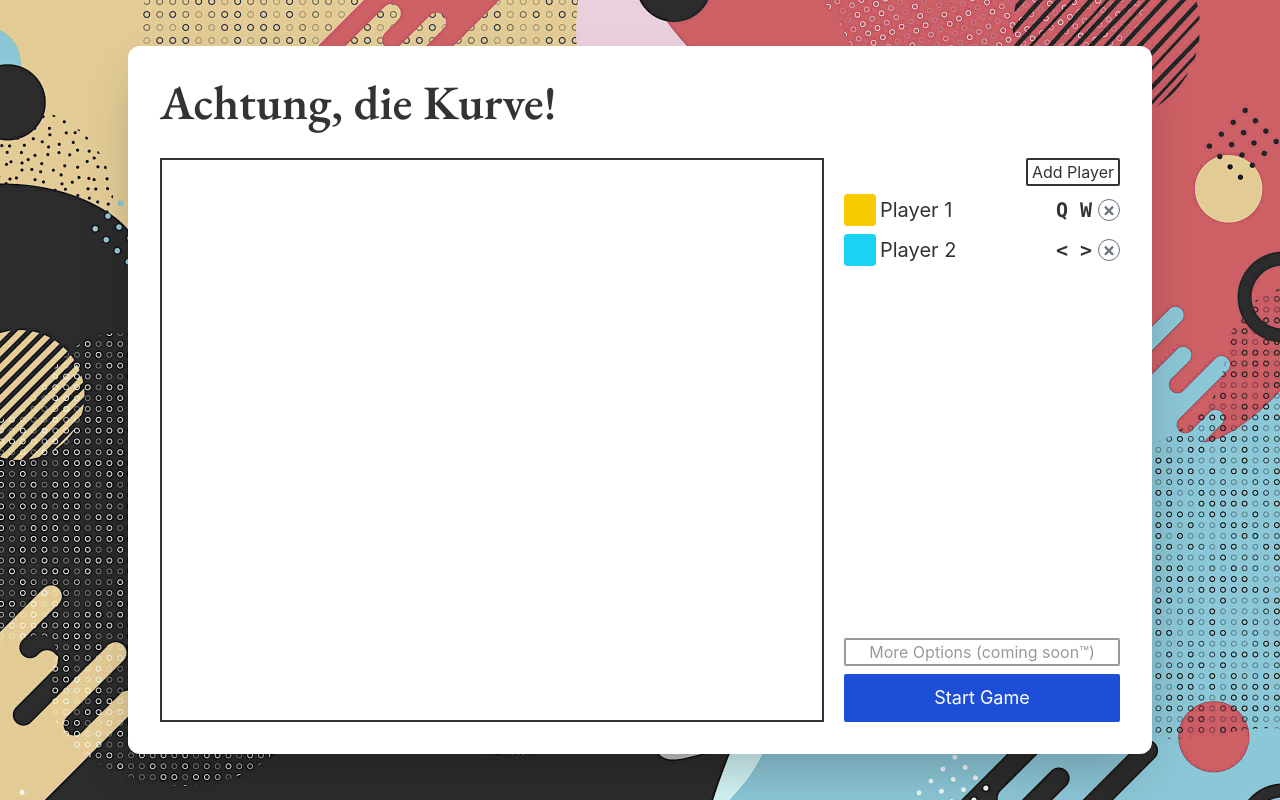
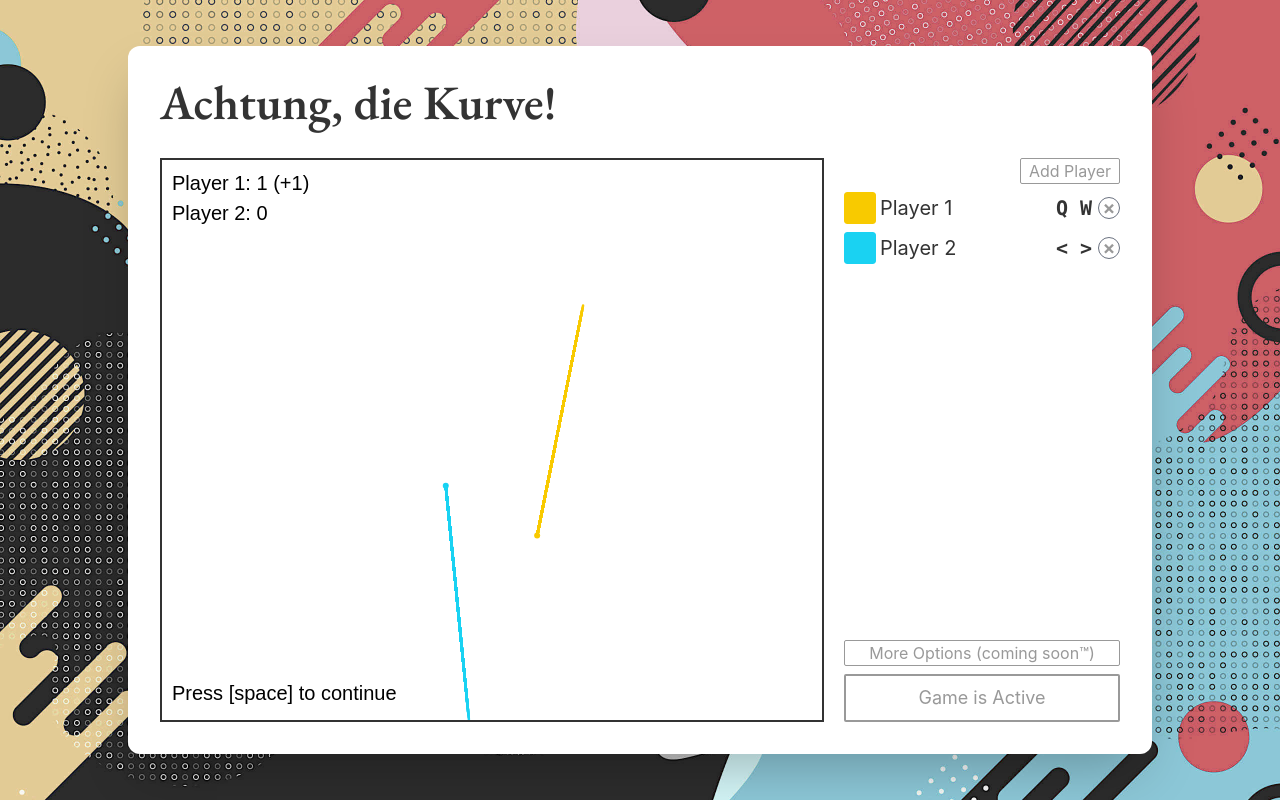
Before and after one commit to mahathu/adk, a Svelte app: page / in a window 1280 px wide. Built offline with nearby package versions, Linux system fonts and the light colour scheme.

Commit message:
minor refactor to collision detection

```diff
--- a/src/components/Game.svelte
+++ b/src/components/Game.svelte
@@ -59,6 +59,7 @@
         ctx.lineCap = 'round';
         ctx.lineJoin = 'round';
         ctx.scale(window.devicePixelRatio, window.devicePixelRatio);
+		startGame();
 	});
 </script>
 
@@ -73,7 +74,7 @@
 	<div class="ml-5 grow flex justify-between flex-col">
 		<div class="space-y-2">
 			<div class="flex justify-end">
-				<button class="border-2 border-current px-1" on:click={addPlayer} disabled={gameActive || players.length >= MAX_PLAYERS}>Add Player</button>
+				<button class="border border-current px-2" on:click={addPlayer} disabled={gameActive || players.length >= MAX_PLAYERS}>Add Player</button>
 			</div>
 
 			{#each players as player (player.id)}
@@ -84,12 +85,12 @@
 		</div>
 
 		<div>
-			<button class="border-2 border-current w-full" disabled>More Options (coming soon™)</button>
+			<button class="border border-current w-full" disabled>More Options (coming soon™)</button>
 			<button class="w-full mt-2 transition border-2
 				bg-blue-700
 				border-blue-700
 				hover:shadow-sm hover:shadow-blue-700
-				active:bg-blue-800 active:border-blue-800
+				active:bg-blue-800 active:border-blue-800 active:shadow-none
 				disabled:shadow-none disabled:bg-transparent disabled:border-current
 				py-2 text-lg text-white" on:click={startGame} disabled={gameActive || players.length < 2}>{gameActive ? "Game is Active" : "Start Game"}</button>
 		</div>
@@ -97,7 +98,7 @@
 </div>
 
 <style>
-	.start-btn{
+	/* .start-btn{
 		text-shadow: 0 2px 4px rgba(0,0,0,0.15);
-	}
+	} */
 </style>
--- a/src/game.js
+++ b/src/game.js
@@ -70,7 +70,7 @@ export default class Game {
         window.setTimeout(() => {
             this.lastUpdate = performance.now();
             this.gameLoop = window.requestAnimationFrame((ts) => this.update(ts));
-        }, 1500);
+        }, 10);//}, 1500);
     }
 
     endRound() {
--- a/src/snake.js
+++ b/src/snake.js
@@ -77,13 +77,7 @@ export default class Snake extends Path2D{
             coll_hitlines = coll_hitlines.slice(0, -5);
         }
 
-        for(const hl of coll_hitlines){
-            if(distance(this.posX, this.posY, hl) < otherSnake.lineWidth/2){
-                return true;
-            }
-        }
-
-        return false;
+        return coll_hitlines.some(hl => distance(this.posX, this.posY, hl) < otherSnake.lineWidth/2);
     }
 
     outOfBounds(canvasWidth, canvasHeight) {
--- a/src/util.js
+++ b/src/util.js
@@ -44,6 +44,10 @@ export function getRandomSpawn(canvasWidth, canvasHeight, players) {
     return [x, y, randFromInterval(0, Math.PI)];
 }
 
+export function intersects(l1, l2) {
+    return false;
+}
+
 export function distance(x, y, line) {
     let A = x - line.x0;
     let B = y - line.y0;
```
